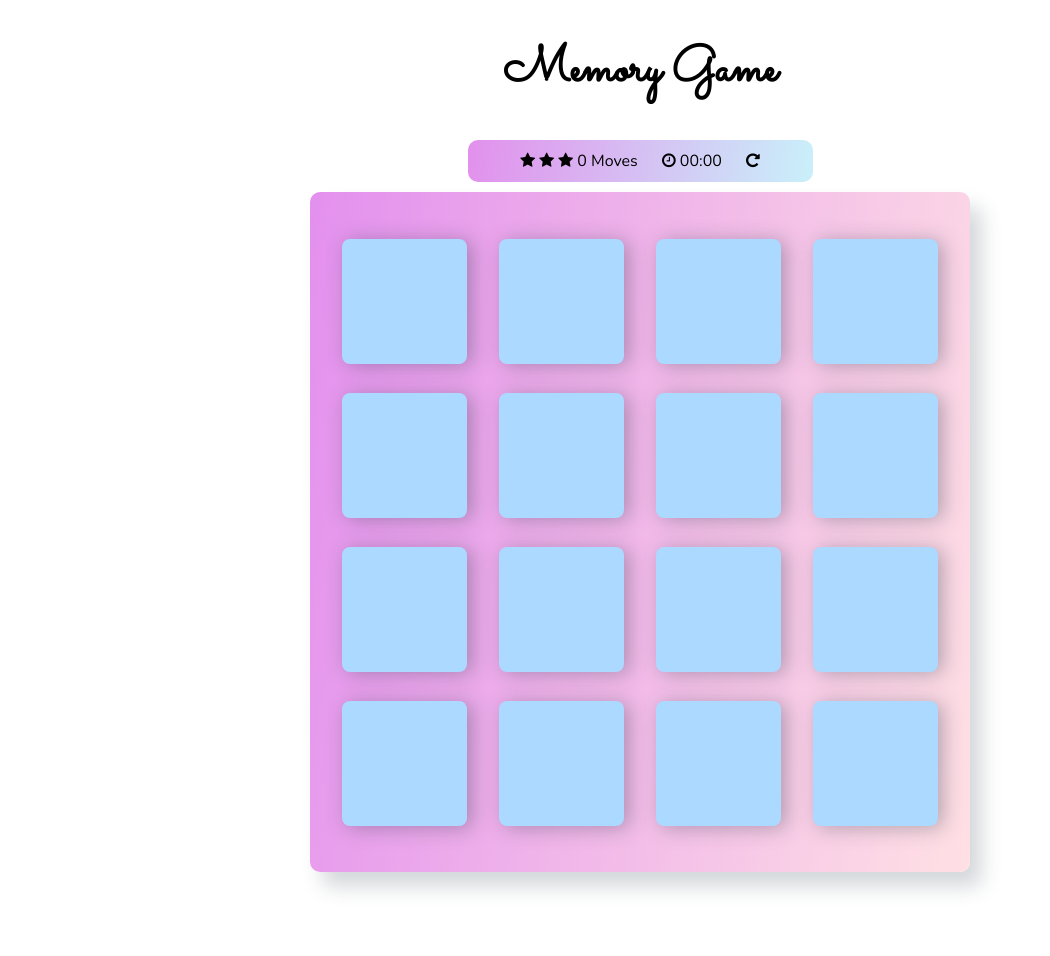
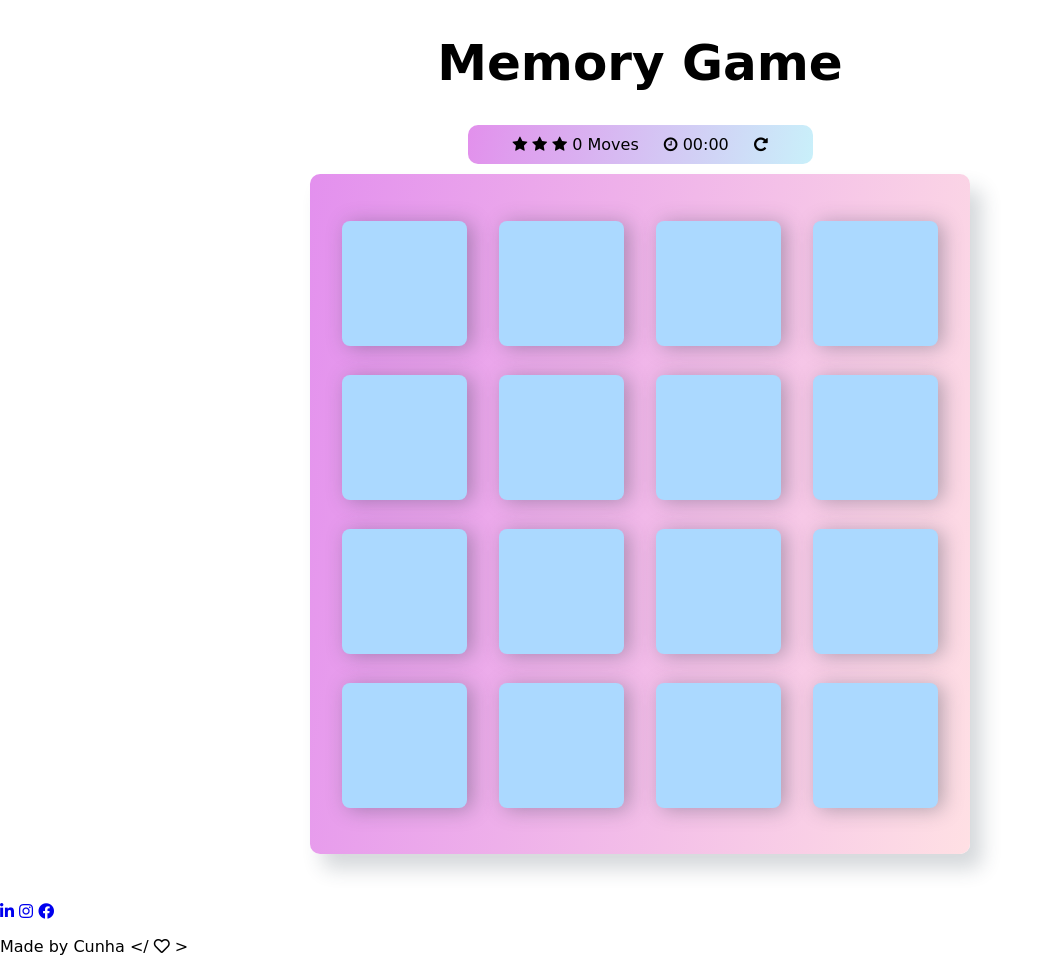
Before and after one commit to CunhaFerreira/MemoryGame.github.io, a plain HTML site: page index.html in a window 1280 px wide. Shown: the whole page, without its empty margins (0-1050 px from the left). Before the commit the page ends 920 px from the top, so only its background shows below. Drawn offline with nearby package versions, Linux system fonts and the light colour scheme.

Commit message:
add footer

```diff
--- a/index.html
+++ b/index.html
@@ -6,8 +6,10 @@
     <meta name="viewport" content="width=device-width, initial-scale=1.0">
     <meta http-equiv="X-UA-Compatible" content="ie=edge">
     <title>Memory</title>
+    <link rel="stylesheet" href="https://use.fontawesome.com/releases/v5.8.2/css/all.css"
+        integrity="sha384-oS3vJWv+0UjzBfQzYUhtDYW+Pj2yciDJxpsK1OYPAYjqT085Qq/1cq5FLXAZQ7Ay" crossorigin="anonymous">
     <link rel="stylesheet prefetch" href="https://maxcdn.bootstrapcdn.com/font-awesome/4.6.1/css/font-awesome.min.css">
-    <link href="https://fonts.googleapis.com/css?family=Montserrat:300|Sacramento|Nunito" rel="stylesheet">
+    <link href="https://fonts.googleapis.com/css?family=Montserrat:300|Righteous" rel="stylesheet">
     <link rel="stylesheet" href="css/app.css">
 
 </head>
@@ -35,7 +37,7 @@
         </section>
 
         <!-- Cards Section -->
-        <ul class="deck"></ul>
+        <ul id="deck" class="deck"></ul>
 
     </div>
 
@@ -47,7 +49,24 @@
         </div>
     </div>
 
+    <!-- Footer Section -->
+    <footer>
+        <div class="col-md-12 social-icons">
+            <a href="https://www.linkedin.com/in/paolacunhaferreira/" target="_blank">
+                <i class="fab fa-linkedin-in"></i></a>
+            <a href="https://www.instagram.com/paolacunhaferreira/?hl=en" target="_blank">
+                <i class="fab fa-instagram"></i></a>
+            <a href="https://www.facebook.com/profile.php?id=100010049773947" target="_blank">
+                <i class="fab fa-facebook-f"></i></a>
+        </div>
+        <p>Made by Cunha &#60;/ <i class="far fa-heart"></i> &#62;</p>
+    </footer>
+
+
+    <!-- End Footer -->
+
 
     <script src="js/app.js"></script>
 </body>
+
 </html>
```
